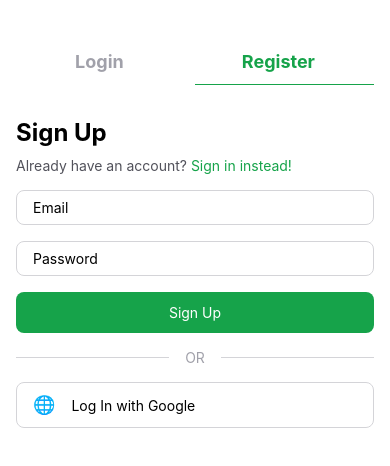
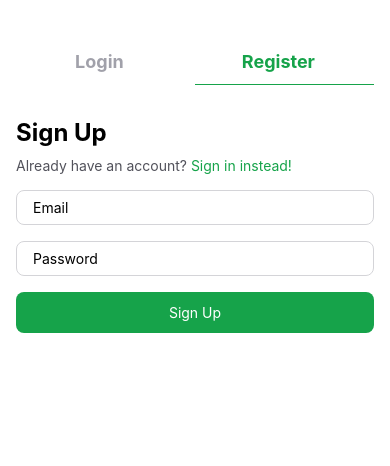
Before and after one commit to ThanhB/PRM-Shoping, a React Native app: screen /Signup in a window 390 px wide. Shown: the top 466 px of the page. Built offline with nearby package versions, Linux system fonts and the light colour scheme.

Commit message:
remove Google login button on Auth screens

```diff
--- a/screens/SigninScreen.js
+++ b/screens/SigninScreen.js
@@ -45,17 +45,6 @@ const SigninScreen = () => {
             <Text className="text-green-600">Forgot password?</Text>
           </TouchableOpacity>
         </View>
-
-        <View className="flex-row items-center mt-4">
-          <View className="flex-1 border-b border-zinc-300" />
-          <Text className="mx-4 text-zinc-400">OR</Text>
-          <View className="flex-1 border-b border-zinc-300" />
-        </View>
-
-        <TouchableOpacity className="flex-row items-center border border-zinc-300 rounded-lg px-4 py-2 mt-4">
-          <Text className="text-lg">🌐</Text>
-          <Text className="ml-4">Log In with Google</Text>
-        </TouchableOpacity>
       </ScrollView>
     </View>
   );
--- a/screens/SignupScreen.js
+++ b/screens/SignupScreen.js
@@ -1,12 +1,6 @@
 import { Link, useFocusEffect } from "@react-navigation/native";
 import React, { useCallback, useContext } from "react";
-import {
-  ScrollView,
-  StyleSheet,
-  Text,
-  TouchableOpacity,
-  View,
-} from "react-native";
+import { ScrollView, Text, View } from "react-native";
 import AuthForm from "../components/AuthForm";
 import { Context as AuthContext } from "../context/AuthContext";
 
@@ -45,28 +39,9 @@ const SignupScreen = () => {
           submitButtonText="Sign Up"
           onSubmit={signup}
         />
-
-        <View className="flex-row items-center mt-4">
-          <View className="flex-1 border-b border-zinc-300" />
-          <Text className="mx-4 text-zinc-400">OR</Text>
-          <View className="flex-1 border-b border-zinc-300" />
-        </View>
-
-        <TouchableOpacity className="flex-row items-center border border-zinc-300 rounded-lg px-4 py-2 mt-4">
-          <Text className="text-lg">🌐</Text>
-          <Text className="ml-4">Log In with Google</Text>
-        </TouchableOpacity>
       </ScrollView>
     </View>
   );
 };
 
-const styles = StyleSheet.create({
-  container: {
-    flex: 1,
-    justifyContent: "center",
-    marginBottom: 250,
-  },
-});
-
 export default SignupScreen;
```
